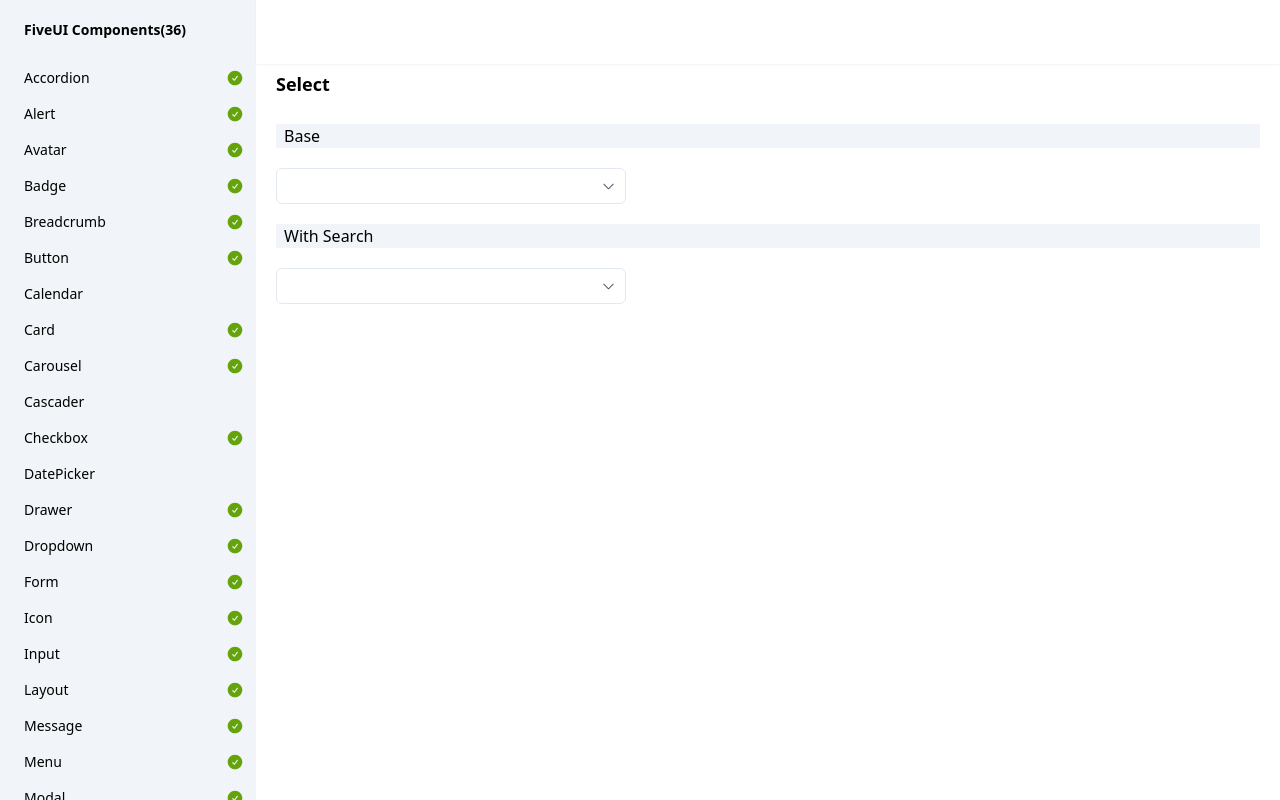
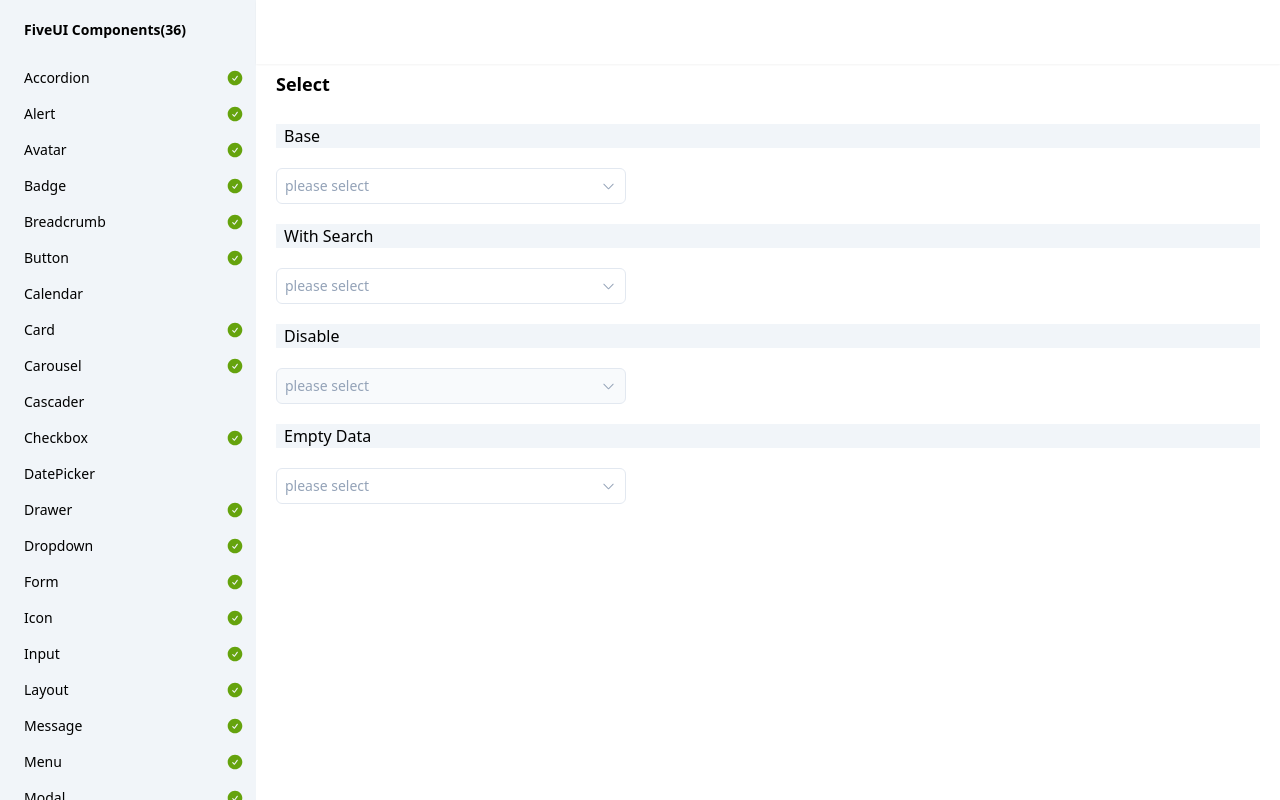
Before and after one commit to wqy2dev/five-ui, a SvelteKit app: page /select in a window 1280 px wide. Built offline with nearby package versions, Linux system fonts and the light colour scheme.

Commit message:
update select

```diff
--- a/src/lib/dropdown/Dropdown.svelte
+++ b/src/lib/dropdown/Dropdown.svelte
@@ -17,7 +17,7 @@ let {
 
 <Popper
     class={twMerge("min-w-32 rounded-md text-sm p-1 bg-white shadow-outline-sm", className)}
-    arrowShow={true}
+    useArrow={true}
     arrowClass="shadow-outline-sm"
     placement={placement}
     {...restProps}
--- a/src/lib/menu/Menu.svelte
+++ b/src/lib/menu/Menu.svelte
@@ -1,7 +1,9 @@
 <script lang="ts" module>
 
 export type MenuContext = {
-    oncommand?:{(value:string, label?:string):void};
+    label?:string;
+    value?:string|number;
+    stateful?:boolean;
 }
 
 type MenuProps = {
@@ -9,7 +11,9 @@ type MenuProps = {
     class?:string;
     ref?:{(el:HTMLElement):void};
     children:Snippet;
-    oncommand?:{(value:string, label?:string):void};
+    value?:string|number;
+    stateful?:boolean;
+    oncommand?:{(value?:string|number, label?:string):void};
 }
 
 </script>
@@ -24,7 +28,21 @@ let {
     class:className,
     children,
     oncommand,
+    value,
+    stateful = true,
 }:MenuProps = $props();
+
+const ctx = $state({
+    label: "",
+    value,
+    stateful,
+});
+
+setContext("menu", ctx);
+
+$effect(() => {
+    oncommand?.(ctx.value, ctx.label);
+});
 
 let el:HTMLElement;
 
@@ -32,17 +50,12 @@ onMount(() => {
     ref?.(el);
 });
 
-setContext("menu", {
-    oncommand,
-});
-
 </script>
 
 <div
-    aria-label="Menu"
     bind:this={el}
     id={id}
-    class={twMerge("w-full h-fit bg-white", className)}
+    class={twMerge("w-full h-fit space-y-1 bg-white", className)}
 >
     {@render children()}
 </div>
--- a/src/lib/menu/MenuGroup.svelte
+++ b/src/lib/menu/MenuGroup.svelte
@@ -31,7 +31,6 @@ onMount(() => {
 </script>
 
 <div
-    aria-label="MenuGroup"
     bind:this={el}
     id={id}
     class={twMerge("w-full h-fit pb-1 mb-1 border-solid border-b border-slate-200", className)}
--- a/src/lib/select/Select.svelte
+++ b/src/lib/select/Select.svelte
@@ -54,10 +54,11 @@ if(fieldContext) {
 let overflowRef:HTMLElement;
 
 // popper hide strategy
-function when(targetEl:HTMLElement, floatEl:HTMLElement) {
+function strategy(targetEl:HTMLElement, floatEl:HTMLElement) {
     if(!floatEl.contains(targetEl)) {
         return true;
     }
+
     return overflowRef.contains(targetEl) && targetEl.tagName === "BUTTON";
 }
 
@@ -66,8 +67,8 @@ let option = $state({
     value,
 });
 
-function onselect(value:string, label?:string) {
-    if(label) {
+function onselect(value?:string|number, label?:string) {
+    if(label && value) {
         option = {label, value};
     }
 }
@@ -78,10 +79,25 @@ $effect(() => {
 
 </script>
 
+{#if disabled}
+    <SelectInput
+        {...option}
+        {...{
+            id,
+            width,
+            class:className,
+            name,
+            disabled,
+            placeholder,
+        }}
+    />
+{:else}
     <Popper
-    trigger="click"
+        useArrow={true}
+        arrowClass="shadow-outline-sm"
+        trigger="toggle"
         placement="bottom"
-    when={when}
+        strategy={strategy}
     >
         {#snippet target(ref)}
             <SelectInput
@@ -120,6 +136,8 @@ $effect(() => {
                 <Menu
                     class={`${optionsClass} overflow-y-auto overflow-x-hidden`}
                     oncommand={onselect}
+                    value={option.value}
+                    stateful={true}
                     ref={ el => overflowRef = el }
                 >
                     {@render children?.()}
@@ -127,9 +145,10 @@ $effect(() => {
             {:else if empty}
                 {@render empty()}
             {:else}
-            <div class="flex items-center justify-center h-15 text-sm text-slate-400">
-                empty data
+                <div class="flex items-center justify-center h-28 text-sm text-slate-400">
+                    Oh, empty data
                 </div>
             {/if}
         </div>
     </Popper>
+{/if}
--- a/src/lib/select/SelectInput.svelte
+++ b/src/lib/select/SelectInput.svelte
@@ -1,24 +1,33 @@
 <script lang="ts" module>
 import { ChevronDown } from "$lib/icons/index.js";
-import { onMount, type Snippet } from "svelte";
+import { onMount } from "svelte";
 import { tv, type VariantProps } from "tailwind-variants";
 
 const inputVariants = tv({
     slots: {
         base:"h-9 inline-flex flex-row items-center rounded-md bg-white p-2 border border-solid border-slate-200 outline-none overflow-hidden transition",
-        input:"flex flex-row items-center grow shrink-0 text-sm",
-        chevron:"w-4 shrink-0 text-slate-600",
+        input:"flex flex-row items-center grow shrink-0 text-slate-700 text-sm",
+        chevron:"w-4 shrink-0 text-slate-400 transition",
     },
     variants: {
         focus: {
-            true:"ring ring-primary-200",
+            true: {
+                base: "ring ring-primary-200 border-primary-600",
+                chevron: "rotate-180",
+            },
         },
         disabled: {
-            true:"cursor-not-allowed opacity-45",
+            true: {
+                base: "cursor-not-allowed bg-slate-50",
+            }
         },
         input: {
-            true: "text-slate-700",
-            false: "text-slate-400",
+            true: {
+                input: "text-slate-700",
+            },
+            false: {
+                input: "text-slate-400",
+            }
         },
         size: {
             sm:{
@@ -61,7 +70,7 @@ type SelectInputProps = {
     width?:number|string;
     class?:string;
 	name?:string;
-    label?:string|Snippet;
+    label?:string;
 	value?:string|number;
     placeholder?:string;
     disabled?:boolean;
@@ -90,7 +99,7 @@ let focus = $state(false);
 
 function onfocus(e:FocusEvent) {
     if(!disabled) {
-        focus = true;
+        focus = !focus;
     }
 }
 
@@ -117,19 +126,14 @@ const {
 <button
     bind:this={el}
     type="button"
-    class={base({className})}
+    class={base({disabled, focus, className})}
     style:width={width}
     {...restProps}
-    {...{ disabled, focus }}
     onmousedown={onfocus}
 >
-    {#if typeof label === "string"}
+    {#if label }
         <span class={input({input: true})}>
             {label}
-        </span>
-    {:else if label }
-        <span class={input({input: true})}>
-            {@render label()}
         </span>
     {:else if placeholder}
         <span class={input({input: false})}>
@@ -137,7 +141,7 @@ const {
         </span>
     {/if}
 
-    <span class={chevron()}>
+    <span class={chevron({focus})}>
         <ChevronDown size={15}/>
     </span>
 </button>
--- a/src/lib/tooltip/tooltip.svelte
+++ b/src/lib/tooltip/tooltip.svelte
@@ -35,7 +35,7 @@ let {
 
 <Popper
     class={tooltipVariants({theme, className})}
-    arrowShow={true}
+    useArrow={true}
     arrowClass={theme === "light" ? "shadow-outline-sm":undefined}
     {...restProps}
 />
--- a/src/routes/dropdown/+page.svelte
+++ b/src/routes/dropdown/+page.svelte
@@ -1,7 +1,8 @@
 <script lang="ts">
 import { Dropdown, Button, Menu, MenuGroup, MenuItem } from "$lib/index.js";
 
-const triggers = ["click", "focus", "hover"];
+const triggers = ["click", "focus", "hover", "toggle"];
+
 const placements = [
     ["topStart", "top", "topEnd"],
     ["bottomStart", "bottom", "bottomEnd"],
--- a/src/routes/select/+page.svelte
+++ b/src/routes/select/+page.svelte
@@ -26,6 +26,7 @@ function onsearch(value?:string) {
 <div class="flex flex-row gap-5">
     <Select
         name="a"
+        value="apple"
         onchange={v => console.log("select:", v)}
         placeholder="please select"
     >
@@ -33,20 +34,20 @@ function onsearch(value?:string) {
             value="polo"
             label={"菠萝"}
         >
-            菠萝
+            🍍菠萝
         </Option>
         <Option
             value="juezi"
             label={"橘子A"}
             disabled
         >
-            橘子
+            🍊橘子
         </Option>
         <Option
             value="apple"
             label={"苹果B"}
         >
-            苹果
+            🍎苹果
         </Option>
     </Select>
 </div>
@@ -74,7 +75,7 @@ function onsearch(value?:string) {
             {value:"mg", label:"芒果"},
         ].filter(v => v.label.indexOf(keywords) > -1)  as item}
             <Option
-                value="polo"
+                value={item.value}
                 label={item.label}
             >
                 {item.label}
@@ -82,3 +83,38 @@ function onsearch(value?:string) {
         {/each}
     </Select>
 </div>
+
+<h4 class="my-5 text-base indent-2 bg-slate-100">
+    Disable
+</h4>
+
+<div class="flex flex-row gap-5">
+    <Select
+        name="b"
+        onchange={v => console.log("select:", v)}
+        placeholder="please select"
+        enableSearch
+        searchProps={{
+            onchange:onsearch,
+        }}
+        disabled
+    >
+    </Select>
+</div>
+
+<h4 class="my-5 text-base indent-2 bg-slate-100">
+    Empty Data
+</h4>
+
+<div class="flex flex-row gap-5">
+    <Select
+        name="b"
+        onchange={v => console.log("select:", v)}
+        placeholder="please select"
+        enableSearch
+        searchProps={{
+            onchange:onsearch,
+        }}
+    >
+    </Select>
+</div>
--- a/src/routes/tooltip/+page.svelte
+++ b/src/routes/tooltip/+page.svelte
@@ -8,7 +8,7 @@ const placements = [
     ["rightStart", "right", "rightEnd"],
 ];
 
-const triggers = ["hover", "focus", "click"];
+const triggers = ["hover", "focus", "click", "toggle"];
 </script>
 
 <svelte:head>
@@ -97,7 +97,7 @@ const triggers = ["hover", "focus", "click"];
             {#snippet target(ref)}
                 <Button ref={ref}>
                     <span>
-                        Click
+                        light:click
                     </span>
                 </Button>
             {/snippet}
```
Also changed, not shown: src/lib/menu/MenuItem.svelte (+37 -12 lines), src/lib/popper/popper.svelte (+22 -22 lines). Lines whose indentation alone changed are shown as unchanged.
